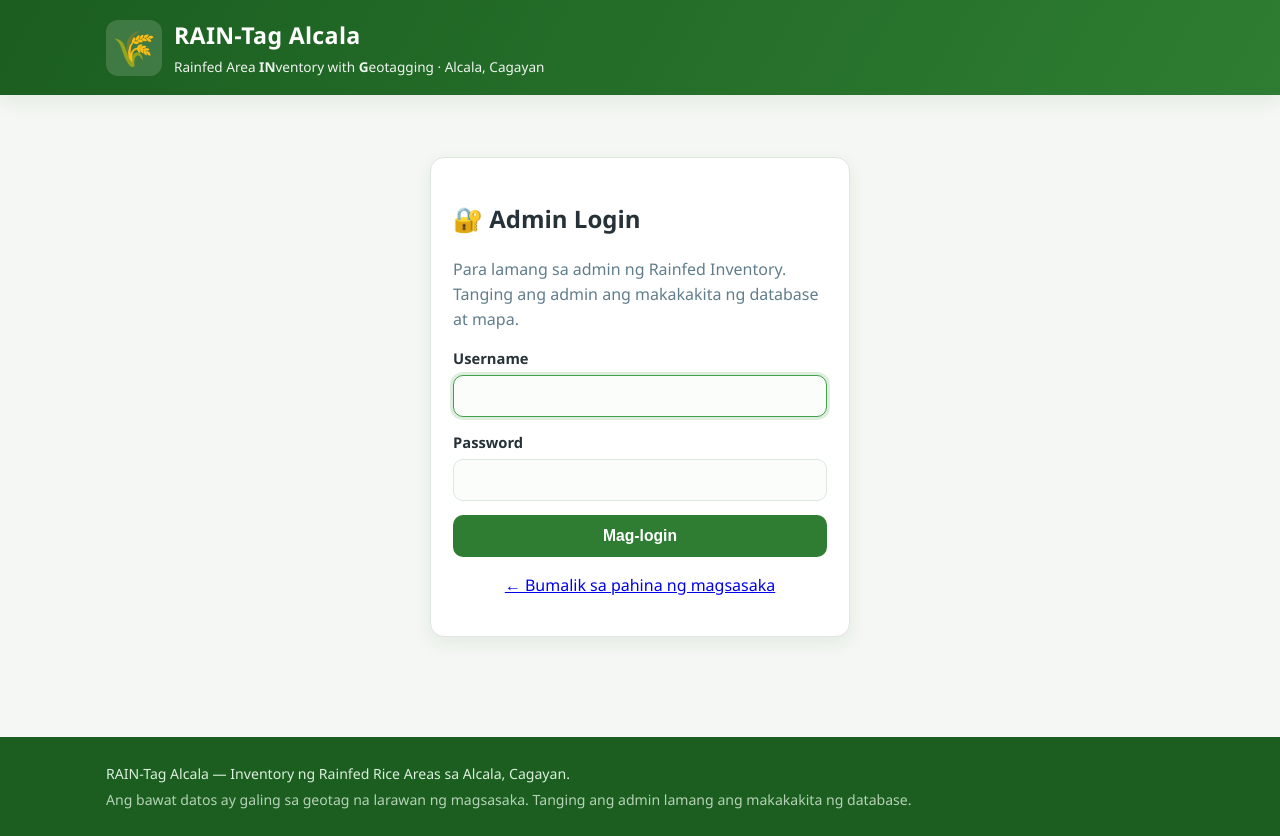
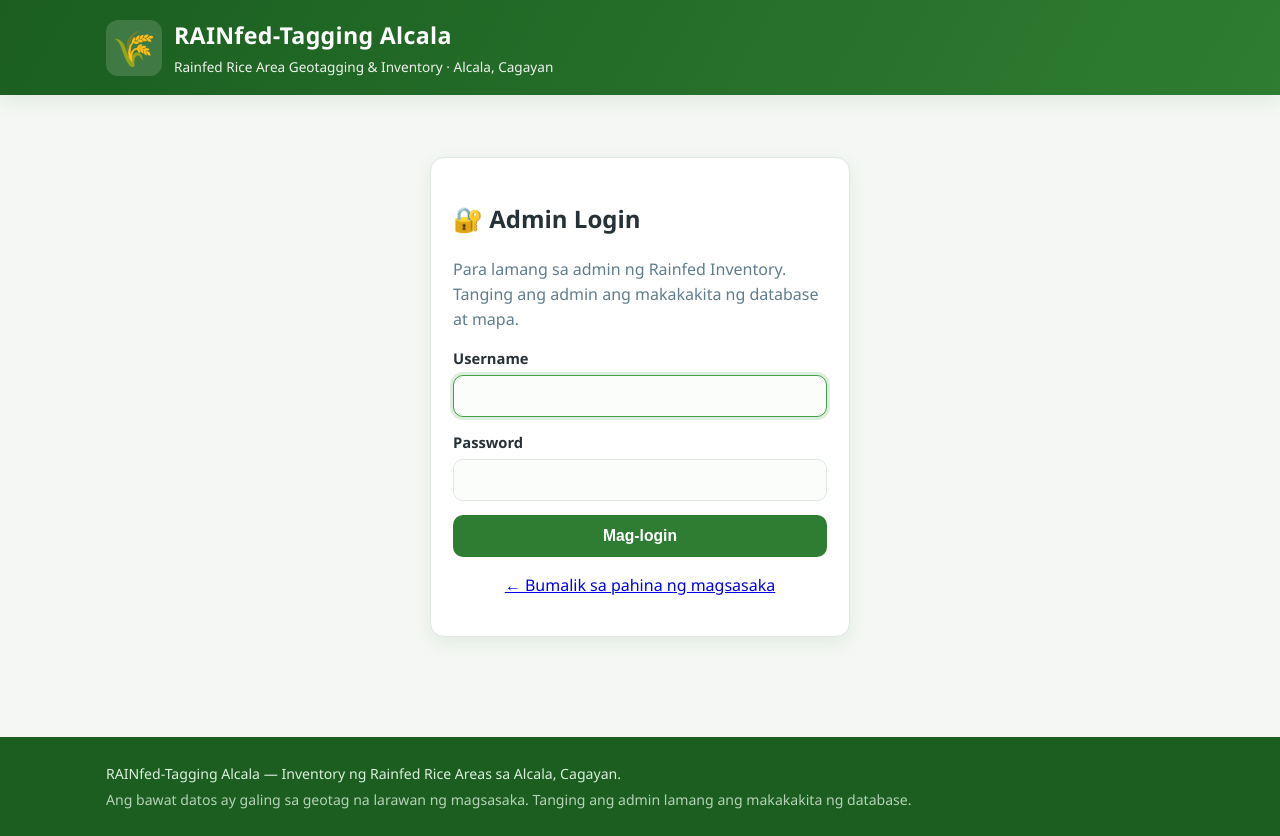
Before and after one commit to Engrjohnmark2018/RainfedInventory, a Flask app: page /admin/login?next=/admin/export/csv in a window 1280 px wide. Run offline with Flask 3, Linux system fonts and the light colour scheme; some libraries are stand-ins or nearby versions.

Commit message:
Rename app to RAINfed-Tagging Alcala
- Update all user-facing titles, headers, and footer branding
- Update export filenames to rainfed_tagging_alcala_*
- Rename DB to data/rainfed_tagging.db, window.RAINTAG -> window.RAINFEDTAG
- Update tagline to 'Rainfed Rice Area Geotagging & Inventory'

Co-authored-by: arena-agent <297053741+arena-agent@users.noreply.github.com>

```diff
--- a/app.py
+++ b/app.py
@@ -1,6 +1,6 @@
 """
-RAIN-Tag Alcala — Rainfed Area INventory with Geotagging
-========================================================
+RAINfed-Tagging Alcala — Rainfed Rice Area Geotagging & Inventory
+================================================================
 Web application for the inventory of rainfed rice areas in Alcala, Cagayan.
 
 Flow:
@@ -54,7 +54,7 @@ except Exception:  # pragma: no cover
 BASE_DIR = os.path.abspath(os.path.dirname(__file__))
 UPLOAD_FOLDER = os.path.join(BASE_DIR, "uploads")
 DATA_FOLDER = os.path.join(BASE_DIR, "data")
-DB_PATH = os.path.join(DATA_FOLDER, "rainetag.db")
+DB_PATH = os.path.join(DATA_FOLDER, "rainfed_tagging.db")
 SECRET_KEY_FILE = os.path.join(DATA_FOLDER, "secret_key.txt")
 
 MAX_CONTENT_LENGTH = 16 * 1024 * 1024  # 16 MB per upload
@@ -674,7 +674,7 @@ def export_csv():
         io.BytesIO(buf.getvalue().encode("utf-8-sig")),
         mimetype="text/csv; charset=utf-8",
         as_attachment=True,
-        download_name=f"rainetag_alcala_submissions_{stamp}.csv",
+        download_name=f"rainfed_tagging_alcala_submissions_{stamp}.csv",
     )
 
 
@@ -719,7 +719,7 @@ def export_geojson():
 
     collection = {
         "type": "FeatureCollection",
-        "name": "RAIN-Tag Alcala — Rainfed Rice Areas",
+        "name": "RAINfed-Tagging Alcala — Rainfed Rice Areas",
         "crs": {"type": "name", "properties": {"name": "urn:ogc:def:crs:OGC:1.3:CRS84"}},
         "features": features,
     }
@@ -730,13 +730,13 @@ def export_geojson():
         io.BytesIO(payload),
         mimetype="application/geo+json",
         as_attachment=True,
-        download_name=f"rainetag_alcala_points_{stamp}.geojson",
+        download_name=f"rainfed_tagging_alcala_points_{stamp}.geojson",
     )
 
 
 @app.route("/health")
 def health():
-    return jsonify({"status": "ok", "app": "RAIN-Tag Alcala"})
+    return jsonify({"status": "ok", "app": "RAINfed-Tagging Alcala"})
 
 
 # ---------------------------------------------------------------------------
@@ -745,5 +745,5 @@ def health():
 if __name__ == "__main__":
     init_db()
     port = int(os.environ.get("PORT", 5000))
-    print(f"* RAIN-Tag Alcala running on http://0.0.0.0:{port}")
+    print(f"* RAINfed-Tagging Alcala running on http://0.0.0.0:{port}")
     app.run(host="0.0.0.0", port=port, debug=False)
--- a/static/css/style.css
+++ b/static/css/style.css
@@ -1,4 +1,4 @@
-/* RAIN-Tag Alcala — styles */
+/* RAINfed-Tagging Alcala — styles */
 :root {
   --green-900: #1b5e20;
   --green-700: #2e7d32;
--- a/static/js/admin.js
+++ b/static/js/admin.js
@@ -1,8 +1,8 @@
-/* RAIN-Tag Alcala — admin dashboard (map, table, photo modal) */
+/* RAINfed-Tagging Alcala — admin dashboard (map, table, photo modal) */
 (function () {
   "use strict";
 
-  const cfg = window.RAINTAG || { records: [], center: { lat: 17.7033, lng: 121.6686, zoom: 12 } };
+  const cfg = window.RAINFEDTAG || { records: [], center: { lat: 17.7033, lng: 121.6686, zoom: 12 } };
   const records = cfg.records || [];
 
   /* ---------------- Leaflet map ---------------- */
--- a/static/js/farmer.js
+++ b/static/js/farmer.js
@@ -1,4 +1,4 @@
-/* RAIN-Tag Alcala — farmer submission flow (strict geotag acceptance) */
+/* RAINfed-Tagging Alcala — farmer submission flow (strict geotag acceptance) */
 (function () {
   "use strict";
 
--- a/templates/admin_dashboard.html
+++ b/templates/admin_dashboard.html
@@ -1,5 +1,5 @@
 {% extends "base.html" %}
-{% block title %}Admin Dashboard — RAIN-Tag Alcala{% endblock %}
+{% block title %}Admin Dashboard — RAINfed-Tagging Alcala{% endblock %}
 
 {% block head %}
 <link rel="stylesheet" href="{{ url_for('static', filename='vendor/leaflet/leaflet.css') }}">
@@ -66,7 +66,7 @@
 {% block scripts %}
 <script src="{{ url_for('static', filename='vendor/leaflet/leaflet.js') }}"></script>
 <script>
-  window.RAINTAG = {
+  window.RAINFEDTAG = {
     records: {{ records_json | safe }},
     center: {{ center | tojson }}
   };
--- a/templates/admin_login.html
+++ b/templates/admin_login.html
@@ -1,5 +1,5 @@
 {% extends "base.html" %}
-{% block title %}Admin Login — RAIN-Tag Alcala{% endblock %}
+{% block title %}Admin Login — RAINfed-Tagging Alcala{% endblock %}
 
 {% block content %}
 <section class="card login-card">
--- a/templates/base.html
+++ b/templates/base.html
@@ -4,7 +4,7 @@
   <meta charset="UTF-8">
   <meta name="viewport" content="width=device-width, initial-scale=1.0, viewport-fit=cover">
   <meta name="theme-color" content="#1b5e20">
-  <title>{% block title %}RAIN-Tag Alcala{% endblock %}</title>
+  <title>{% block title %}RAINfed-Tagging Alcala{% endblock %}</title>
   <link rel="stylesheet" href="{{ url_for('static', filename='css/style.css') }}">
   {% block head %}{% endblock %}
 </head>
@@ -14,8 +14,8 @@
       <div class="brand">
         <div class="brand-mark" aria-hidden="true">🌾</div>
         <div>
-          <h1>RAIN-Tag Alcala</h1>
-          <p class="tagline">Rainfed Area <strong>IN</strong>ventory with <strong>G</strong>eotagging &middot; Alcala, Cagayan</p>
+          <h1>RAINfed-Tagging Alcala</h1>
+          <p class="tagline">Rainfed Rice Area Geotagging &amp; Inventory &middot; Alcala, Cagayan</p>
         </div>
       </div>
       {% block header_extra %}{% endblock %}
@@ -28,7 +28,7 @@
 
   <footer class="site-footer">
     <div class="container">
-      <p>RAIN-Tag Alcala &mdash; Inventory ng Rainfed Rice Areas sa Alcala, Cagayan.</p>
+      <p>RAINfed-Tagging Alcala &mdash; Inventory ng Rainfed Rice Areas sa Alcala, Cagayan.</p>
       <p class="footer-note">Ang bawat datos ay galing sa geotag na larawan ng magsasaka. Tanging ang admin lamang ang makakakita ng database.</p>
     </div>
   </footer>
--- a/templates/index.html
+++ b/templates/index.html
@@ -1,5 +1,5 @@
 {% extends "base.html" %}
-{% block title %}RAIN-Tag Alcala — Geotag ng Rainfed Rice Area{% endblock %}
+{% block title %}RAINfed-Tagging Alcala — Geotag ng Rainfed Rice Area{% endblock %}
 
 {% block content %}
 <section class="hero card">
@@ -90,7 +90,7 @@
 
   <!-- ======================= INSTRUCTIONS ======================= -->
   <aside class="card instructions">
-    <h3>📖 Paano Gamitin ang RAIN-Tag Alcala</h3>
+    <h3>📖 Paano Gamitin ang RAINfed-Tagging Alcala</h3>
     <p class="muted">Tagalog na gabay para sa mga magsasaka &mdash; basahin bago mag-submit.</p>
 
     <ol class="guide">
```
Also changed, not shown: tests/smoke_test.py (+1 -1 lines), README.md.
